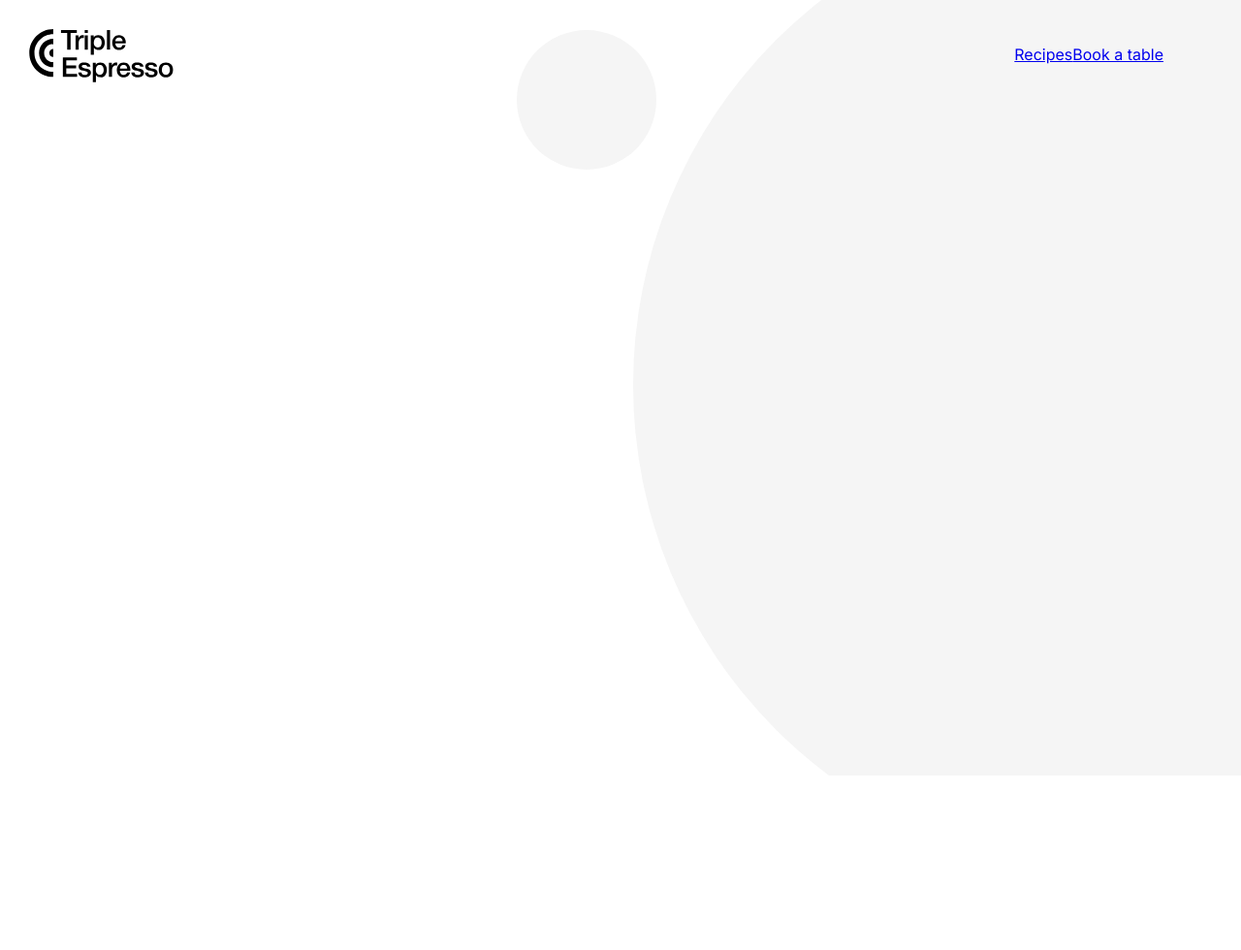
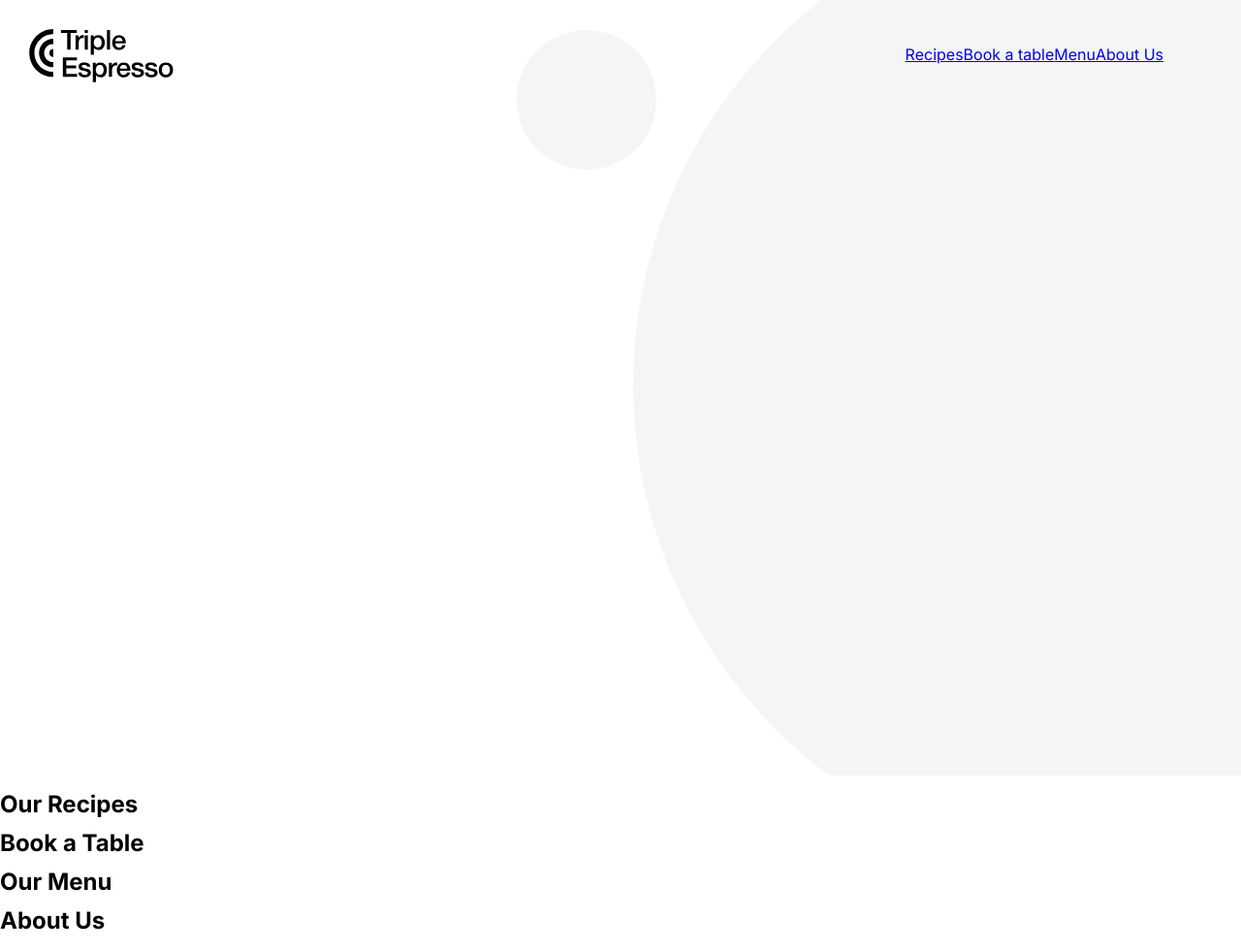
Before and after one commit to Tech2freedom/se_project_coffeeshop, a plain HTML site: page index.html in a window 1280 px wide. Shown: the whole page at 97% size. Before the commit the page ends 800 px from the top, so only its background shows below. Drawn offline with Linux system fonts and the light colour scheme.

Commit message:
4th change to submit for stage 2

```diff
--- a/index.html
+++ b/index.html
@@ -42,15 +42,39 @@
               <a href="#recipes" class="nav__link">Recipes</a>
             </li>
             <li>
-              <a href="#book" class="nav__link">Book a table</a>
+              <a href="#reservation" class="nav__link">Book a table</a>
+            </li>
+            <li>
+              <a href="#menu" class="nav__link">Menu</a>
+            </li>
+            <li>
+              <a href="#about" class="nav__link">About Us</a>
             </li>
           </ul>
         </nav>
       </header>
 
-      <!-- Main Content Section with .content class -->
+      <!-- Main Content Section -->
       <main class="content">
-        <!-- Main content (sections) will go here -->
+        <section class="recipes" id="recipes">
+          <h2>Our Recipes</h2>
+          <!-- Recipes content goes here -->
+        </section>
+
+        <section class="reservation" id="reservation">
+          <h2>Book a Table</h2>
+          <!-- Reservation content goes here -->
+        </section>
+
+        <section class="menu" id="menu">
+          <h2>Our Menu</h2>
+          <!-- Menu content goes here -->
+        </section>
+
+        <section class="about" id="about">
+          <h2>About Us</h2>
+          <!-- About content goes here -->
+        </section>
       </main>
 
       <!-- Footer Section -->
```
